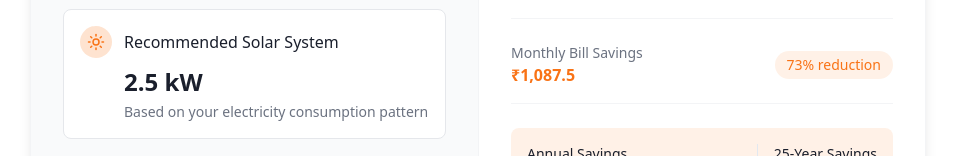
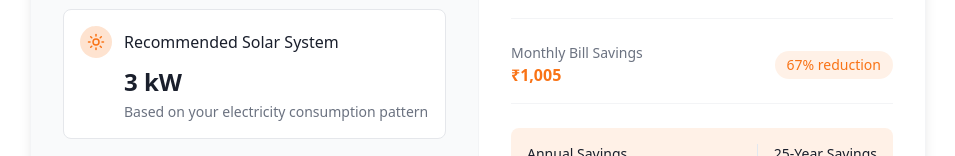
Before and after one commit to manojkansal123/lumifly, a React (Vite) app: page / in a window 1280 px wide. Shown: the part 5378-5534 px from the top of the page, without its empty margins (162-1117 px from the left). Built offline with nearby package versions, Linux system fonts and the light colour scheme.

Commit message:
Fix: Round capacity recommendation and default value
- Rounded the recommended solar system capacity to the nearest whole number.
- Corrected the default starting size to 3 kW.

```diff
--- a/src/components/sections/CalculatorSection.tsx
+++ b/src/components/sections/CalculatorSection.tsx
@@ -13,6 +13,8 @@ const CalculatorSection = () => {
 
   // Effect to calculate capacity based on monthly bill using the new formula
   useEffect(() => {
+    // Only calculate if bill amount is changed by user
+    if (monthlyBill !== 1500) {
       // New formula for solar system size calculation
       let calculatedValue;
 
@@ -29,13 +31,14 @@ const CalculatorSection = () => {
       // Convert to kW based on the formula
       let estimatedCapacity = calculatedValue / (1.04 * 110);
 
-    // Round to nearest 0.5
-    estimatedCapacity = Math.round(estimatedCapacity * 2) / 2;
+      // Round to nearest whole number
+      estimatedCapacity = Math.round(estimatedCapacity);
 
-    // Ensure minimum of 1kW and maximum of 3kW for the UI
-    estimatedCapacity = Math.max(1, Math.min(estimatedCapacity, 3));
+      // Ensure minimum of 1kW and maximum of 10kW for the UI
+      estimatedCapacity = Math.max(1, Math.min(estimatedCapacity, 10));
 
       setCapacity(estimatedCapacity);
+    }
   }, [monthlyBill]);
 
   // Calculate all the values
```
Lines whose indentation alone changed are shown as unchanged.
